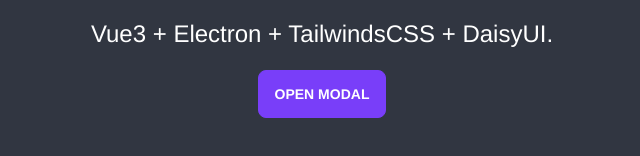
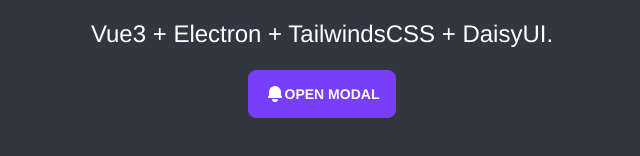
Before and after one commit to victorlopezalonso/vue3-electron, a Vue app: page / in a window 1280 px wide. Shown: the part 466-622 px from the top of the page, without its empty margins (318-958 px from the left). Built offline with nearby package versions, Linux system fonts and the light colour scheme.

Commit message:
feat: Add hero icons

```diff
--- a/package.json
+++ b/package.json
@@ -15,6 +15,7 @@
   },
   "main": "background.js",
   "dependencies": {
+    "@heroicons/vue": "^1.0.5",
     "core-js": "^3.6.5",
     "daisyui": "^1.16.2",
     "vue": "^3.0.0"
--- a/src/components/HelloWorld.vue
+++ b/src/components/HelloWorld.vue
@@ -7,7 +7,7 @@
         <h1 class="mb-5 text-5xl font-bold">{{ title }}</h1>
         <p class="mb-5 text-2xl">{{ msg }}</p>
         <a href="/components/modal#my-modal" class="btn btn-primary">
-          open modal
+          <BellIcon class="h-5 w-5 inline-block" /> open modal
         </a>
       </div>
     </div>
@@ -23,10 +23,12 @@
 </template>
 
 <script>
+import { BellIcon } from "@heroicons/vue/solid";
 export default {
   props: {
     title: String,
     msg: String,
   },
+  components: { BellIcon },
 };
 </script>
```
Also changed, not shown: 1 other file (tests, documents, lock files or other folders).
